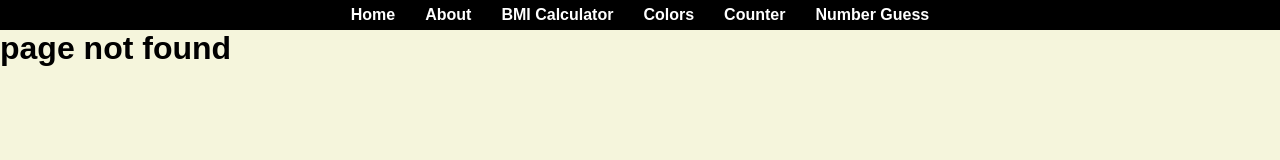
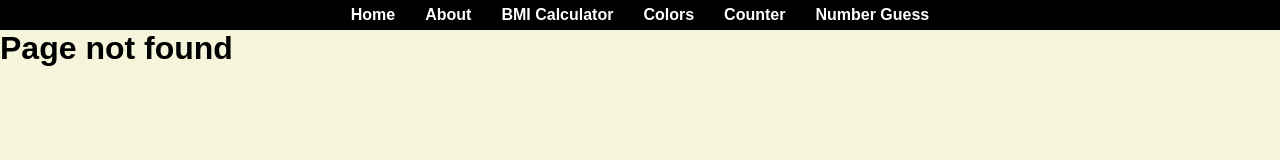
Before and after one commit to gabrielraposo20/react-project, a React (Vite) app: page / in a window 1280 px wide. Shown: the top 160 px of the page. Built offline with nearby package versions, Linux system fonts and the light colour scheme.

Commit message:
react router dom fix

```diff
--- a/package.json
+++ b/package.json
@@ -1,5 +1,5 @@
 {
-  "homepage": ".",
+  "homepage": "https://gabrielraposo20.github.io/react-project/",
   "name": "project-react",
   "private": true,
   "version": "0.0.0",
--- a/src/components/NotFound/index.tsx
+++ b/src/components/NotFound/index.tsx
@@ -3,7 +3,7 @@ import './style.css'
 export const NotFound = () => {
     return(
         <div>
-            <h1>page not found</h1>
+            <h1>Page not found</h1>
         </div>
     )
 }
```
Also changed, not shown: 2 other files (tests, documents, lock files or other folders).
